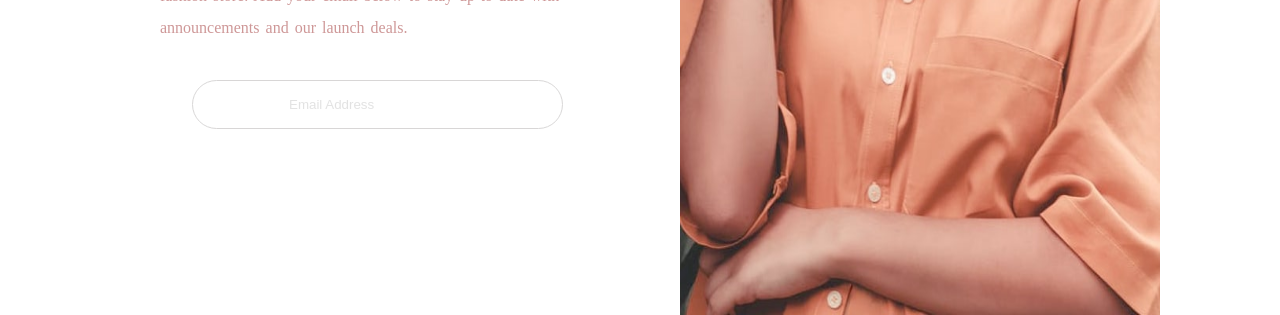
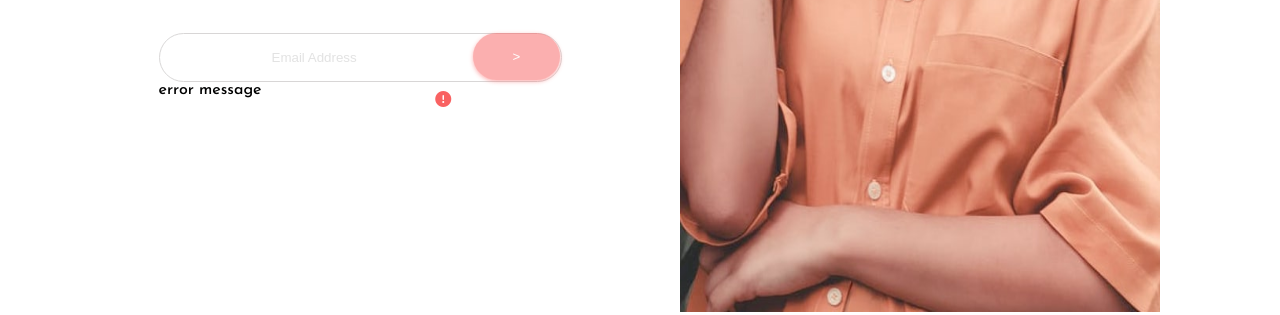
Before and after one commit to Winniewambui/Base-apparel, a plain HTML site: page index.html in a window 1280 px wide. Shown: the part 507-822 px from the top of the page. Drawn offline with Linux system fonts and the light colour scheme.

Commit message:
js commit

```diff
--- a/app.js
+++ b/app.js
@@ -0,0 +1,26 @@
+const input = document.querySelector('.email-input');
+const submitbutton = document.querySelector('.btn-button');
+
+submitbutton.addEventListener('click', (e) => {
+    e.preventDefault();
+
+    if(input.value.trim() == ''){
+        error(input, 'Please provide a valid email');
+    }
+    else{
+        success(input);
+    }
+});
+function error (element, msg){
+    element.style.border = '1px solid  hsl(0, 93%, 68%)';
+    const parent = element.parentElement;
+    const p = parent.querySelector('p');
+    p.textContent = msg;
+    p.style.visbility = 'visible';
+}
+function success (element){
+    element.style.border = '1px solid hsl(0, 6%, 24%)';
+    const parent = element.parentElement;
+    const p = parent.querySelector('.errormessage');
+    p.style.visbility = 'hidden';
+}
--- a/index.html
+++ b/index.html
@@ -4,6 +4,10 @@
     <meta charset="UTF-8">
     <meta http-equiv="X-UA-Compatible" content="IE=edge">
     <meta name="viewport" content="width=device-width, initial-scale=1.0">
+    <link rel="stylesheet" href="https://cdnjs.cloudflare.com/ajax/libs/font-awesome/6.4.0/css/all.min.css" integrity="sha512-iecdLmaskl7CVkqkXNQ/ZH/XLlvWZOJyj7Yy7tcenmpD1ypASozpmT/E0iPtmFIB46ZmdtAc9eNBvH0H/ZpiBw==" crossorigin="anonymous" referrerpolicy="no-referrer" />
+    <link rel="preconnect" href="https://fonts.googleapis.com">
+<link rel="preconnect" href="https://fonts.gstatic.com" crossorigin>
+<link href="https://fonts.googleapis.com/css2?family=Josefin+Sans:wght@500&display=swap" rel="stylesheet">
     <link rel="stylesheet" href="style.css">
     <title>Document</title>
 </head>
@@ -18,10 +22,16 @@
         <article>
             Hello fellow shoppers! We're currently building our new fashion store. Add your email below to stay up-to-date with announcements and our launch deals.
         </article>
+        <div class="email-button">
         <div class="email-Address">
             <input type="email" class="email-input" placeholder="Email Address">
-            <!-- <span>arrow</span> -->
+            <span><i class="fa fa-exclamation-circle" aria-hidden="true"></i></span>
+            <p class="errormessage">error message</p>
             </div>
+            <div class="button">
+            <button type="submit" class="btn-button">></button>
+            </div>
+        </div>
     </section>
 
 </aside>
--- a/style.css
+++ b/style.css
@@ -7,6 +7,7 @@ main{
     max-width: 75rem;
     margin: auto;
     display: flex;
+    font-family:'Josefin Sans', sans-serif;
 }
 aside{
     /* border: 1px solid blue; */
@@ -52,18 +53,41 @@ line-height: 2rem;
 word-spacing: 2px;
 margin-bottom: 30px;
 }
+.email-button{
+    display: flex;
+    align-items: center;
+    justify-content: center;
+}
 .email-input{
 /* display: block;
 width: 100%;
 box-sizing: border-box; */
-padding: 1rem 6rem;
-border: 1px solid  hsl(0, 6%, 24%);
+padding: 1rem 7rem;
+border: 1px solid hsl(0, 6%, 24%);
 opacity: 0.2;
 border-radius: 25px;
-position: absolute;
-left: 12rem;
+/* position: absolute;
+left: 12rem; */
 /* align-self: flex-start; */
+position: relative;
 }
+  span{
+    color: hsl(0, 93%, 68%);
+    position: absolute;
+    left: 34%;
+    bottom: 23%;
+  }
+  .btn-button{
+    padding: 1rem 2.5rem;
+    border-radius: 25px;
+    margin-left: -89px;
+    margin-bottom: 18px;
+    color: white;
+    background-color: hsl(0, 93%, 68%);
+    box-shadow: 0px 1.5px 4px  hsl(0, 93%, 68%);
+    opacity: 0.5;
+    border: none;
+  }
 .base-apparel-img{
     width: 30rem;
 
```
